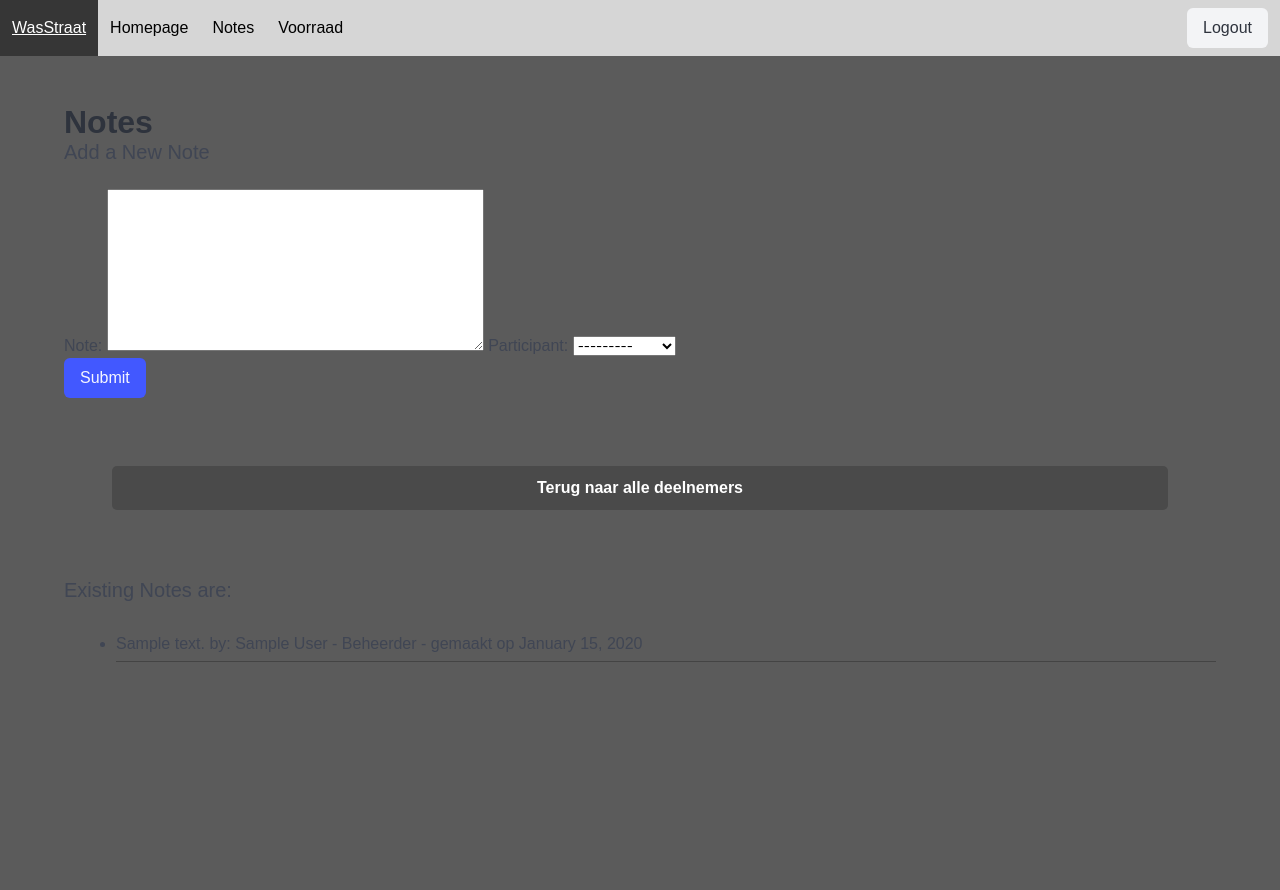
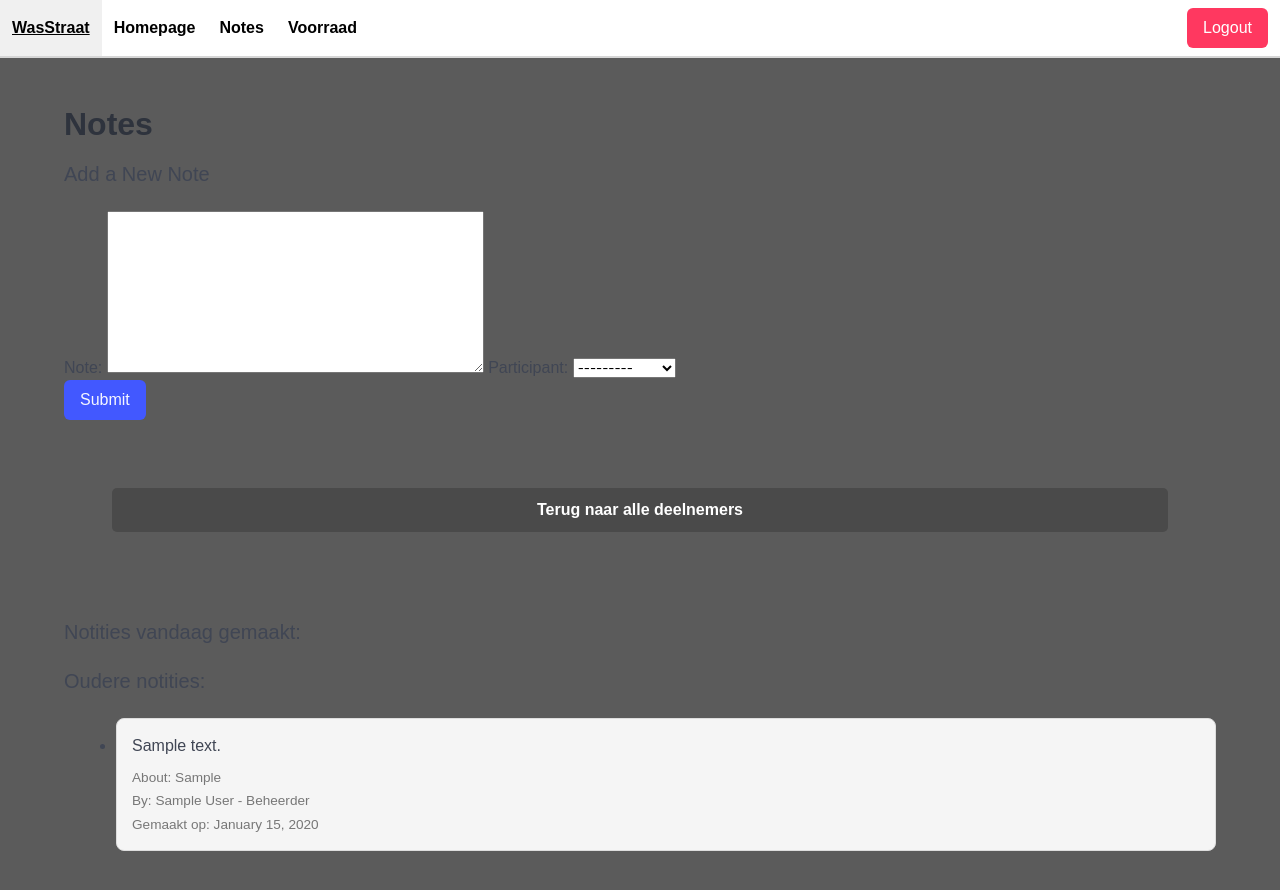
Before and after one commit to cameroncodeert/Sleeping-Bag-Project-Cameron-, a Django app: page /notes/ in a window 1280 px wide. Shown: the top 890 px of the page. Run offline with Django 4.2, Linux system fonts and the light colour scheme; a user stored in the database is signed in; tables that the repository leaves empty hold one stand-in row (values such as "Sample post").

Commit message:
Styled notes, users should now be active to actually acces the site

```diff
--- a/Notes/forms.py
+++ b/Notes/forms.py
@@ -1,7 +1,7 @@
 from django import forms
 from django.forms import ModelForm
 from .models import Note
-
+from Participant.models import Participant
 class NoteForm(ModelForm):
     class Meta:
         model = Note
@@ -9,10 +9,60 @@
         # widgets = {
         #     'participant': forms.HiddenInput(),
         # }
-    def __init__(self, hidden=False, *args, **kwargs, ):
-        super(NoteForm, self).__init__(*args, **kwargs)
-        if hidden:
-            self.fields['participant'].widget = forms.HiddenInput()  # Hide participant field
+    # def __init__(self, hidden=False, *args, **kwargs, ):
+    #     super(NoteForm, self).__init__(*args, **kwargs)
+    #     if hidden:
+    #         HiddenParticipantParticipantHiddenself.fields['participant'].widget = forms.HiddenInput()  # Hide participant field
+class NoteFormHiddenParticipant(ModelForm):
+    class Meta:
+        model = Note
+        fields = ["note", "participant"]
+        widgets = {
+            'participant': forms.HiddenInput(),
+        }
+
+    def __init__(self, *args, **kwargs):
+        participant = kwargs.pop('participant', None)
+        super(NoteFormHiddenParticipant, self).__init__(*args, **kwargs)
+        if participant:
+            self.fields['participant'].initial = participant
+        self.fields['participant'].queryset = Participant.objects.filter(id=participant.id) if participant else Participant.objects.none()
+
+
+   #  def __init__(self,*args, **kwargs):
+    #     # Access the location from initial, if it's provided
+    #     initial_location = kwargs.get('initial', {}).get('location', None)
+    #     super().__init__(*args, **kwargs)
+
+    #     # Filter the queryset based on initial_location
+    #     if initial_location:
+    #         self.fields['participant'].queryset = Participant.objects.filter(
+    #             registered_location=initial_location
+    # #         )
+#
+# class NoteFormParticipantHidden(ModelForm):
+#     class Meta:
+#         model = Note
+#         fields = [" w 'participant': forms.HiddenInput(),}
+            # idgets = {
+#
+#     def __init(self, location=None, *args, **kwargs):
+#         super().__init__(*args, **kwargs)
+#         if location:
+#              self.fields['participant'].queryset = Participant.objects.filter(
+#                 registered_location=location
+#             )  # Filter t   'participant': forms.HiddenInput(),
+#     #     }
+# selflocation, =, location=No)#     # def __init__(skwf, *args, **kwargs):
+#         location= kwargs.pop('location', None)
+#         super().__init__(*args, **kwargs)
+
+# #     #     if location:
+#     #         # employee = Employee.objects.get(user=user)
+#     #         self.fields['participant'].queryset = Participant.objects.filter(
+#     #             registered_location=location
+          #   )  # Filter the queryset
+
 
 # form = NoteForm() note particpant writable
 # other_form = NoteForm(disabled=True, initial_va)
--- a/Notes/models.py
+++ b/Notes/models.py
@@ -7,7 +7,7 @@
     note = models.TextField(max_length=500)
     # automatically the date field when the instance
     # auto_now will update the date everytime the instance is saved (last_time_updated)
-    date = models.DateField(auto_now_add=True)
+    date = models.DateTimeField(auto_now_add=True)
     participant = models.ForeignKey(Participant,on_delete=models.SET_NULL, null=True)
     employee = models.ForeignKey(Employee, on_delete=models.SET_NULL, null=True, blank=True)
     #EmployeeID foreigkey
--- a/Notes/templates/Notes/index.html
+++ b/Notes/templates/Notes/index.html
@@ -21,20 +21,52 @@
                     <button class="button is-link" type="submit">Submit</button>
                 </div>
                 <!-- terug naar deelnemers knop -->
-                <div class="section">
-                    <div class="container">
-                        <a href="{% url 'landing_page' %}" class="return-button">Terug naar alle deelnemers</a>
-                    </div>
-                </div>
-                <script src="https://ajax.googleapis.com/ajax/libs/jquery/3.5.1/jquery.min.js"></script>
 
             </form>
+            <div class="section">
+                <div class="container">
+                    <a href="{% url 'landing_page' %}" class="return-button">Terug naar alle deelnemers</a>
+                </div>
+            </div>
+            <script src="https://ajax.googleapis.com/ajax/libs/jquery/3.5.1/jquery.min.js"></script>
 
-            <h2 class="subtitle">Existing Notes are:</h2>
+            {% load tz %}
+            {% get_current_timezone as TIME_ZONE %}
+            {% now "Y-m-d" as today_date %}
+
+            <h2 class="subtitle">Notities vandaag gemaakt:</h2>
+
+            <div class="content">
+                <ul>
+                    {% for note in new_notes %}
+                        {% if note.date|date:"Y-m-d" == today_date %}
+                            <li class="note-item">
+                                <div>{{ note.note }}</div>
+                                <div class="note-meta">
+                                    <span>About: {{ note.participant.first_name }}</span>
+                                    <span>By: {{ note.employee }}</span>
+                                    <span>Gemaakt op: {{ note.date|date:"F d, Y" }}</span>
+                                </div>
+                            </li>
+                        {% endif %}
+                    {% endfor %}
+                    </ul>
+            </div>
+
+            <h2 class="subtitle">Oudere notities: </h2>
             <div class="content">
                 <ul>
                 {% for note in new_notes %}
-                    <li>{{ note.note }} by: {{ note.employee }} - gemaakt op {{ note.date|date:"F d, Y" }}</li>
+                    {% if note.date|date:"Y-m-d" != today_date %}
+                        <li class="note-item">
+                            <div>{{ note.note }}</div>
+                            <div class="note-meta">
+                                <span>About: {{ note.participant.first_name }}</span>
+                                <span>By: {{ note.employee }}</span>
+                                <span>Gemaakt op: {{ note.date|date:"F d, Y" }}</span>
+                            </div>
+                        </li>
+                    {% endif %}
                 {% endfor %}
                 </ul>
             </div>
--- a/Notes/templates/Notes/login.html
+++ b/Notes/templates/Notes/login.html
@@ -26,6 +26,8 @@
                 <div class="column is-one-third">
                     <div class="login-container">
                         <h2 class="title is-2 login-title">Welkom Terug!</h2>
+                    {%if errors%}
+                    {{errors}}{%endif%}
 
                         <form action="/login/" method="POST">
                             {% csrf_token %}
--- a/Notes/views.py
+++ b/Notes/views.py
@@ -4,6 +4,7 @@
 from .forms import NoteForm
 from django.contrib.auth.decorators import login_required
 from django.shortcuts import redirect
+from django.http import HttpResponseRedirect
 # Create your views here.
 
 #class NoteForm(forms.Form):
@@ -23,28 +24,31 @@
     referer = request.META.get('HTTP_REFERER')
     if request.method=='POST':
         # next_url = request.POST.get('next')
+        # request.POST.remove('csrfmiddlewaretoken')
         form = NoteForm(request.POST)
-        print('referrer',referer)
+        # print('referrer',referer)
         # print('next url', next_url)
+        print("data", form.data)
         if form.is_valid():
-            print('is vlai')
+            print('is valid')
             note = form.save(commit=False)
             note.employee = employee
             note.save()
             if referer:
-                redirect(referer)
 
-    # selct where first_condition AND second condition
-    # 1) get the employee currently logged in
-    # print('employee location', type(employee.location))
+                return redirect(referer)
+                # HttpResponseRedirect(referer)
+        else:
+            print('errors', form.errors)
+
 
     # filter new_notes to only return notes WITH a participant AND that are from the user location
     new_notes = Note.objects.filter(participant__isnull=False)
-    new_notes = new_notes.filter(participant__registered_location= employee.location)
+    new_notes = new_notes.filter(participant__registered_location= employee.location).order_by('-date')
 
     #reversed list
-    display_notes = list(new_notes)[::-1]
-
+    # display_notes = list(new_notes)[::-1]
+    display_notes= new_notes
     #new_notes= Note.objects.exclude(participant__is_null)True)
     form = NoteForm()
     context = {"new_notes": display_notes, 'form':form}
@@ -52,19 +56,3 @@
 
 
         # Return an 'invalid login' error message.
-
-
-# class RegisterForm(UserCreationForm):
-#     class Meta:
-#         model = Employee
-#         fields = ["username", "email", "password"]
-
-# def register_user(request):
-#     if request.method == 'POST':
-#         form = RegisterForm(request.POST)
-#         if form.is_valid():
-#             user = form.save()
-#             username = form.cleaned_data.get('username')
-#             password = form.cleaned_data.get('password')
-#             user = authenticate(username=username, password=password)
-#             #todo
--- a/WasStraat/views.py
+++ b/WasStraat/views.py
@@ -24,6 +24,7 @@
         user = super().save(commit=False)
         user.first_name = self.cleaned_data['first_name']
         user.last_name = self.cleaned_data['last_name']
+        user.is_active=False
         if commit:
             user.save()
         return user
@@ -39,9 +40,11 @@
         username = request.POST["username"]
         password = request.POST["password"]
         user = authenticate(request, username=username, password=password)
+
         if user is not None:
-
             login(request, user)
+        if User.objects.filter(username=username, is_active=False):
+            return render(request, "Notes/login.html", context={"errors": "You are not yet activated"})
         return redirect('/')
     else:
         return render(request, "Notes/login.html")
--- a/static/css/main.css
+++ b/static/css/main.css
@@ -1,15 +1,36 @@
-.navbar
- {
-    background-color: #d6d6d6;
+.navbar {
+    background-color: #ffffff;
+    border-bottom: 2px solid #d6d6d6;
 }
 
-.navbar-item{
-    color: black;
+.navbar-item {
+    color: #000000;
+    font-weight: bold;
 }
-.navbar-item:hover{
-    background-color: #363636;
-    color:white;
+
+.navbar-item img {
+    margin-right: 10px;
 }
+
+.navbar-item:hover {
+    background-color: #f0f0f0;
+    color: #000000;
+}
+
+.navbar-burger {
+    color: #000000;
+}
+
+.button.is-light {
+    background-color: #ff3860;
+    color: #ffffff;
+    border: none;
+}
+
+.button.is-light:hover {
+    background-color: #ff4b6a;
+}
+
 h1, h2, h3 {
     color: rgb(73, 73, 73);
     font-size: 2em;
@@ -21,21 +42,59 @@
     background-color: #5b5b5b;
     font-family: 'Arial', sans-serif;
     width: 100%;
-    max-width: 100%;  /* Ensures that the html and body tags do not extend beyond viewport */
-    overflow-x: hidden;  /* Prevents horizontal scrolling at the root level */
+    max-width: 100%;
+    overflow-x: hidden;
 }
 
 /* Note styling */
 .notes ul li {
-    color: inherit;  /* Ensure note text color inherits from the parent */
+    color: inherit;
 }
 
-/* Inactive participant list styling */
-.inactive-list li {
-    color: #999; /* Less prominent color for inactive participants */
+.note-item {
+    margin-bottom: 15px;
+    padding: 15px;
+    border: 1px solid #ddd;
+    border-radius: 8px;
+    background-color: #f5f5f5;
 }
 
-/* General link styling */
+.note-meta {
+    font-size: 0.85em;
+    color: #777;
+    margin-top: 10px;
+}
+
+.note-meta span {
+    display: block;
+    margin-top: 3px;
+}
+
+.subtitle {
+    margin-top: 20px;
+}
+
+.return-button {
+    margin-top: 20px;
+    display: inline-block;
+    padding: 10px 15px;
+    background-color: #3273dc;
+    color: #fff;
+    border-radius: 5px;
+    text-decoration: none;
+}
+
+.return-button:hover {
+    background-color: #276cda;
+}
+
+
+
+.inactive-list li {
+    color: #999;
+}
+
+
 a {
     color: inherit;
     text-decoration: none;
```
Also changed, not shown: other parts of static/css/main.css (+18 -8 lines), Participant/views.py (+4 -4 lines), Employee/migrations/0006_alter_employee_can_manage_participants.py (added), Notes/migrations/0005_alter_note_date.py (added), static/css/images copy/new_logo.png (added), static/css/images/Screen Shot 2024-05-30 at 15.59.34.png (added), static/css/images/Screen Shot 2024-05-30 at 16.00.04.png (added), static/css/images/new_logo.png (added).
